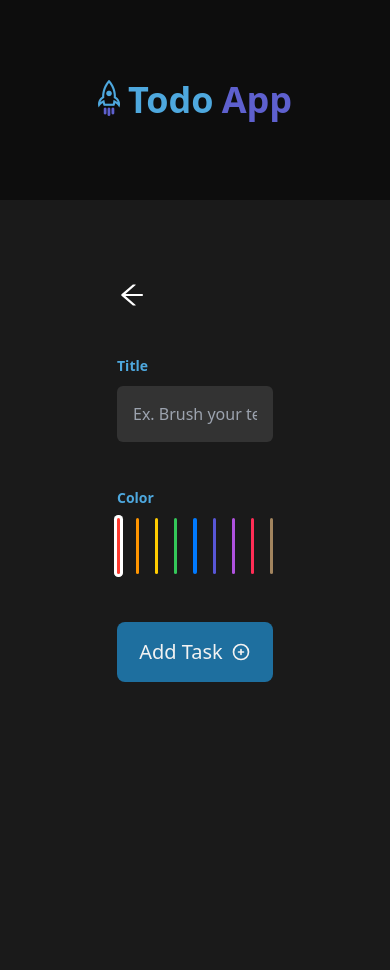
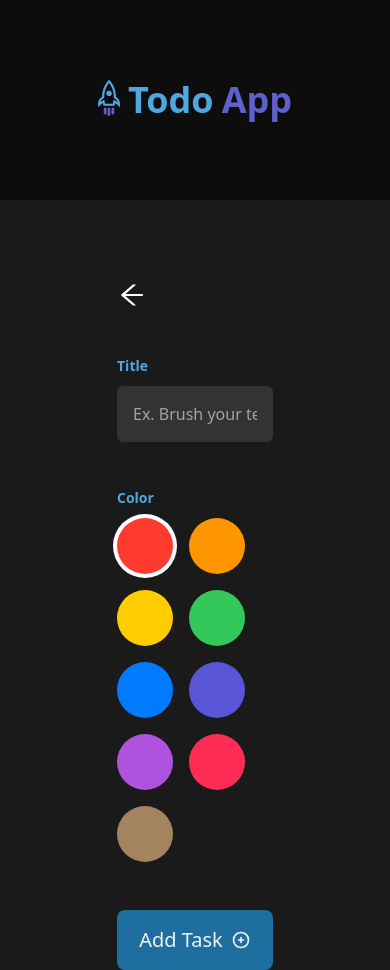
Before and after one commit to weas3ls/todo-list-frontend, a Next.js app: page /tasks/create in a window 390 px wide. Before the commit the page ends 844 px from the top, so only its background shows below. Built offline with nearby package versions, Linux system fonts and the light colour scheme.

Commit message:
QOL changes

```diff
--- a/app/forms/ColorPicker.tsx
+++ b/app/forms/ColorPicker.tsx
@@ -26,14 +26,14 @@ const ColorPicker: React.FC<ColorPickerProps> = ({
     ];
 
     return (
-        <div className="flex gap-4">
+        <div className="flex flex-wrap gap-4 lg:flex-nowrap">
             {colors.map(color => (
                 <button
                     type="button"
                     key={color}
                     className={`h-14 w-14 rounded-full ${color} ${
                         selectedColor === color
-                            ? "ring-1 ring-white ring-offset-2"
+                            ? "ring-2 ring-white ring-offset-2"
                             : ""
                     }`}
                     onClick={() => onSelectColor(color)}
```
Also changed, not shown: 1 other file (tests, documents, lock files or other folders).
